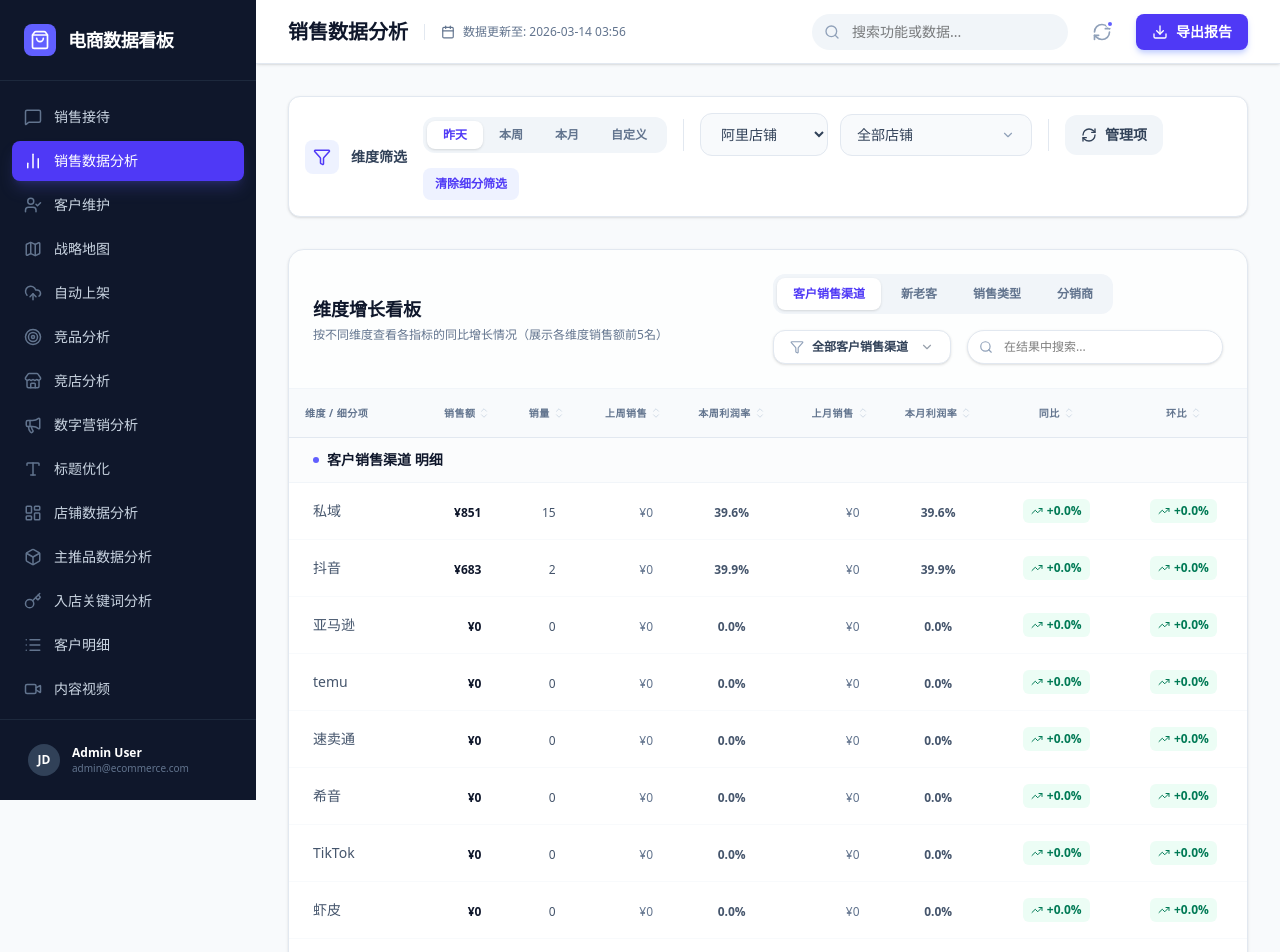
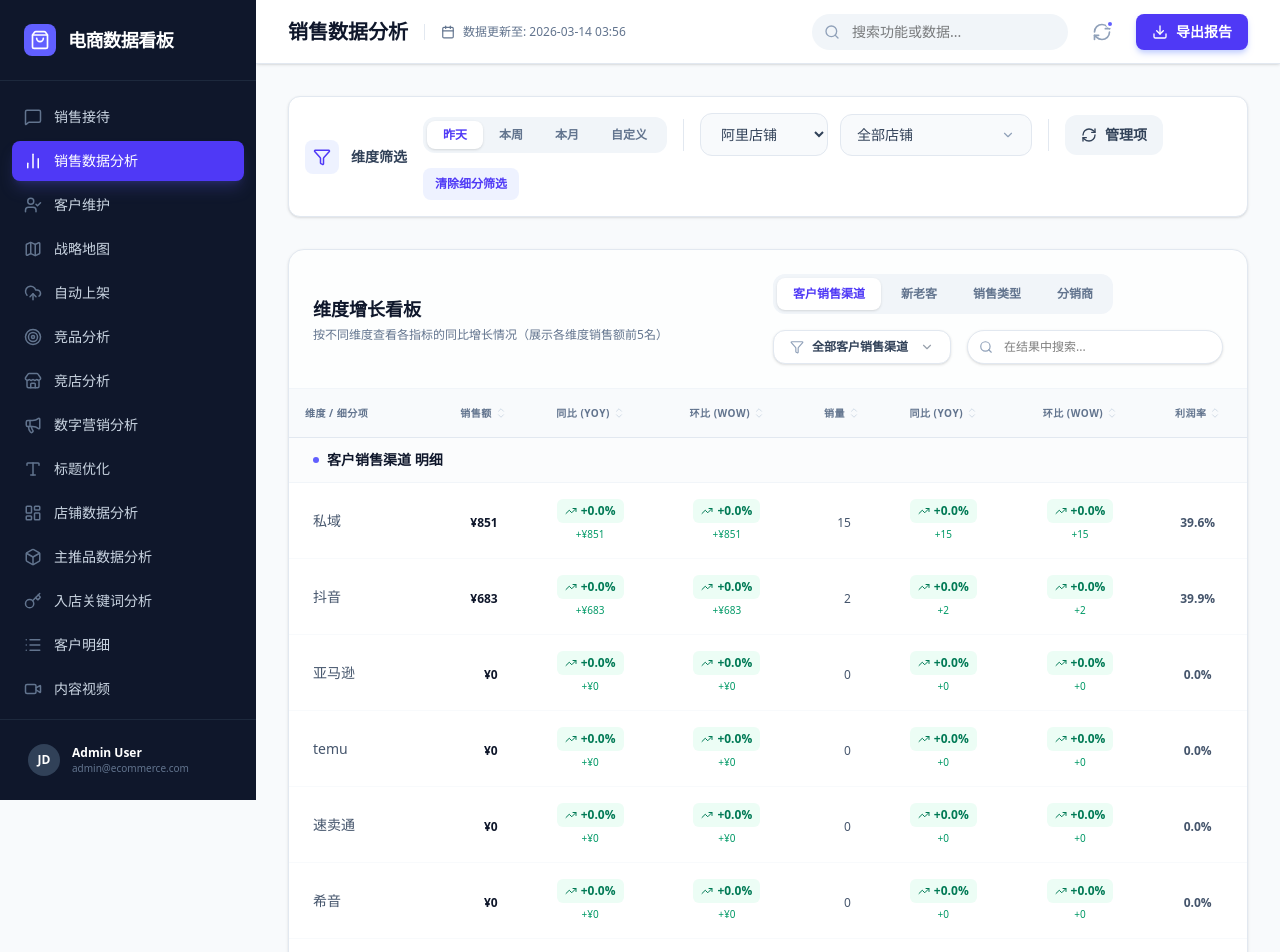
Before and after one commit to ysua81/-, a React (Vite) app: page / in a window 1280 px wide. Shown: the top 952 px of the page. Built offline with nearby package versions, Linux system fonts and the light colour scheme.

Commit message:
feat: Refactor growth calculation logic
Introduces a helper function `getDetailedMetrics` to reduce code duplication and improve readability in the `calculateGrowth` function. This change consolidates metric calculation for various time ranges.

```diff
--- a/src/App.tsx
+++ b/src/App.tsx
@@ -1320,10 +1320,6 @@ export default function App() {
     };
 
     const calculateGrowth = (subset: SalesRecord[]) => {
-      let currentPeriodSales = 0;
-      let previousPeriodSales = 0;
-      let lastYearPeriodSales = 0;
-
       const today = startOfDay(now);
       const yesterday = subDays(today, 1);
       const dayBeforeYesterday = subDays(today, 2);
@@ -1338,40 +1334,53 @@ export default function App() {
       const lastMonthStart = subMonths(thisMonthStart, 1);
       const lastYearThisMonthStart = subYears(thisMonthStart, 1);
 
-      // New metrics for the specific columns requested
-      const lastWeekMetrics = getMetricsInRange(subset, lastWeekStart, thisWeekStart);
-      const thisWeekMetrics = getMetricsInRange(subset, thisWeekStart, now);
-      const lastMonthMetrics = getMetricsInRange(subset, lastMonthStart, thisMonthStart);
-      const thisMonthMetrics = getMetricsInRange(subset, thisMonthStart, now);
+      const getDetailedMetrics = (start: Date, end: Date) => {
+        const filtered = subset.filter(d => isWithinInterval(parseISO(d.date), { start, end }));
+        const salesAmount = filtered.reduce((sum, d) => sum + d.salesAmount, 0);
+        const salesVolume = filtered.reduce((sum, d) => sum + d.salesVolume, 0);
+        const costAmount = filtered.reduce((sum, d) => sum + d.costAmount, 0);
+        const margin = salesAmount === 0 ? 0 : ((salesAmount - costAmount) / salesAmount) * 100;
+        return { salesAmount, salesVolume, margin };
+      };
+
+      let current, previous, lastYear;
 
       if (timeRange === '昨天') {
-        currentPeriodSales = getMetricsInRange(subset, yesterday, today).sales;
-        previousPeriodSales = getMetricsInRange(subset, dayBeforeYesterday, yesterday).sales;
-        lastYearPeriodSales = getMetricsInRange(subset, lastYearYesterday, lastYearToday).sales;
+        current = getDetailedMetrics(yesterday, today);
+        previous = getDetailedMetrics(dayBeforeYesterday, yesterday);
+        lastYear = getDetailedMetrics(lastYearYesterday, lastYearToday);
       } else if (timeRange === '本周') {
-        currentPeriodSales = thisWeekMetrics.sales;
-        previousPeriodSales = lastWeekMetrics.sales;
-        lastYearPeriodSales = getMetricsInRange(subset, lastYearThisWeekStart, subYears(now, 1)).sales;
+        current = getDetailedMetrics(thisWeekStart, now);
+        previous = getDetailedMetrics(lastWeekStart, thisWeekStart);
+        lastYear = getDetailedMetrics(lastYearThisWeekStart, subYears(now, 1));
       } else if (timeRange === '本月') {
-        currentPeriodSales = thisMonthMetrics.sales;
-        previousPeriodSales = lastMonthMetrics.sales;
-        lastYearPeriodSales = getMetricsInRange(subset, lastYearThisMonthStart, subYears(now, 1)).sales;
+        current = getDetailedMetrics(thisMonthStart, now);
+        previous = getDetailedMetrics(lastMonthStart, thisMonthStart);
+        lastYear = getDetailedMetrics(lastYearThisMonthStart, subYears(now, 1));
       } else {
-        // 自定义 or default
-        currentPeriodSales = subset.reduce((sum, d) => sum + d[selectedMetric], 0);
-        previousPeriodSales = 0;
-        lastYearPeriodSales = 0;
+        // Default to last 30 days vs previous 30 days
+        current = getDetailedMetrics(subDays(now, 30), now);
+        previous = getDetailedMetrics(subDays(now, 60), subDays(now, 30));
+        lastYear = getDetailedMetrics(subYears(subDays(now, 30), 1), subYears(now, 1));
       }
 
+      const calcGrowth = (curr: number, prev: number) => prev === 0 ? 0 : ((curr - prev) / prev) * 100;
+
       return {
-        salesAmount: subset.reduce((sum, d) => sum + d.salesAmount, 0),
-        salesVolume: subset.reduce((sum, d) => sum + d.salesVolume, 0),
-        lastWeekSales: lastWeekMetrics.sales,
-        thisWeekMargin: thisWeekMetrics.margin,
-        lastMonthSales: lastMonthMetrics.sales,
-        thisMonthMargin: thisMonthMetrics.margin,
-        wow: previousPeriodSales === 0 ? 0 : ((currentPeriodSales - previousPeriodSales) / previousPeriodSales) * 100,
-        yoy: lastYearPeriodSales === 0 ? 0 : ((currentPeriodSales - lastYearPeriodSales) / lastYearPeriodSales) * 100,
+        salesAmount: current.salesAmount,
+        salesAmountYoY: calcGrowth(current.salesAmount, lastYear.salesAmount),
+        salesAmountYoYDiff: current.salesAmount - lastYear.salesAmount,
+        salesAmountWoW: calcGrowth(current.salesAmount, previous.salesAmount),
+        salesAmountWoWDiff: current.salesAmount - previous.salesAmount,
+        salesVolume: current.salesVolume,
+        salesVolumeYoY: calcGrowth(current.salesVolume, lastYear.salesVolume),
+        salesVolumeYoYDiff: current.salesVolume - lastYear.salesVolume,
+        salesVolumeWoW: calcGrowth(current.salesVolume, previous.salesVolume),
+        salesVolumeWoWDiff: current.salesVolume - previous.salesVolume,
+        margin: current.margin,
+        // Compatibility keys
+        yoy: calcGrowth(current[selectedMetric === 'salesAmount' ? 'salesAmount' : 'salesVolume'], lastYear[selectedMetric === 'salesAmount' ? 'salesAmount' : 'salesVolume']),
+        wow: calcGrowth(current[selectedMetric === 'salesAmount' ? 'salesAmount' : 'salesVolume'], previous[selectedMetric === 'salesAmount' ? 'salesAmount' : 'salesVolume']),
         total: subset.reduce((sum, d) => sum + d[selectedMetric], 0),
       };
     };
@@ -1948,8 +1957,8 @@ export default function App() {
             </section>
 
             {/* Unified Dimension Table */}
-            <div className="bg-white rounded-2xl border border-slate-200 shadow-sm overflow-hidden">
-              <div className="p-6 border-b border-slate-100 bg-slate-50/30 flex items-center justify-between">
+            <div className="bg-white rounded-2xl border border-slate-200 shadow-sm">
+              <div className="p-6 border-b border-slate-100 bg-slate-50/30 flex items-center justify-between rounded-t-2xl">
                 <div>
                   <h2 className="text-lg font-bold text-slate-900">维度增长看板</h2>
                   <p className="text-xs text-slate-500 mt-1">按不同维度查看各指标的同比增长情况（展示各维度{selectedMetric === 'salesAmount' ? '销售额' : '销量'}前5名）</p>
@@ -2068,19 +2077,18 @@ export default function App() {
 
               </div>
 
-              <div className="overflow-x-auto">
+              <div className="overflow-x-auto rounded-b-2xl">
                 <table className="w-full text-left border-collapse">
                   <thead>
                     <tr className="bg-slate-50 text-slate-500 text-[10px] font-bold uppercase tracking-wider border-b border-slate-200">
                       <SortableHeader label="维度 / 细分项" sortKey="id" currentSort={tableSortConfig} onSort={handleTableSort} />
                       <SortableHeader label="销售额" sortKey="salesAmount" currentSort={tableSortConfig} onSort={handleTableSort} align="right" />
+                      <SortableHeader label="同比 (YoY)" sortKey="salesAmountYoY" currentSort={tableSortConfig} onSort={handleTableSort} align="center" />
+                      <SortableHeader label="环比 (WoW)" sortKey="salesAmountWoW" currentSort={tableSortConfig} onSort={handleTableSort} align="center" />
                       <SortableHeader label="销量" sortKey="salesVolume" currentSort={tableSortConfig} onSort={handleTableSort} align="right" />
-                      <SortableHeader label="上周销售" sortKey="lastWeekSales" currentSort={tableSortConfig} onSort={handleTableSort} align="right" />
-                      <SortableHeader label="本周利润率" sortKey="thisWeekMargin" currentSort={tableSortConfig} onSort={handleTableSort} align="center" />
-                      <SortableHeader label="上月销售" sortKey="lastMonthSales" currentSort={tableSortConfig} onSort={handleTableSort} align="right" />
-                      <SortableHeader label="本月利润率" sortKey="thisMonthMargin" currentSort={tableSortConfig} onSort={handleTableSort} align="center" />
-                      <SortableHeader label="同比" sortKey="yoy" currentSort={tableSortConfig} onSort={handleTableSort} align="center" />
-                      <SortableHeader label="环比" sortKey="wow" currentSort={tableSortConfig} onSort={handleTableSort} align="center" />
+                      <SortableHeader label="同比 (YoY)" sortKey="salesVolumeYoY" currentSort={tableSortConfig} onSort={handleTableSort} align="center" />
+                      <SortableHeader label="环比 (WoW)" sortKey="salesVolumeWoW" currentSort={tableSortConfig} onSort={handleTableSort} align="center" />
+                      <SortableHeader label="利润率" sortKey="margin" currentSort={tableSortConfig} onSort={handleTableSort} align="center" />
                     </tr>
                   </thead>
                   <tbody className="divide-y divide-slate-100">
@@ -2143,26 +2151,23 @@ export default function App() {
                                 <td className="px-6 py-4 text-right">
                                   <span className="text-xs font-bold text-slate-900">¥{(item.metrics as any).salesAmount.toLocaleString()}</span>
                                 </td>
+                                <td className="px-6 py-4 text-center">
+                                  <CompactGrowth value={(item.metrics as any).salesAmountYoY} diff={(item.metrics as any).salesAmountYoYDiff} prefix="¥" />
+                                </td>
+                                <td className="px-6 py-4 text-center">
+                                  <CompactGrowth value={(item.metrics as any).salesAmountWoW} diff={(item.metrics as any).salesAmountWoWDiff} prefix="¥" />
+                                </td>
                                 <td className="px-6 py-4 text-right">
                                   <span className="text-xs font-medium text-slate-600">{(item.metrics as any).salesVolume.toLocaleString()}</span>
                                 </td>
-                                <td className="px-6 py-4 text-right">
-                                  <span className="text-xs font-medium text-slate-500">¥{(item.metrics as any).lastWeekSales.toLocaleString()}</span>
+                                <td className="px-6 py-4 text-center">
+                                  <CompactGrowth value={(item.metrics as any).salesVolumeYoY} diff={(item.metrics as any).salesVolumeYoYDiff} />
                                 </td>
                                 <td className="px-6 py-4 text-center">
-                                  <span className="text-xs font-bold text-slate-600">{(item.metrics as any).thisWeekMargin.toFixed(1)}%</span>
-                                </td>
-                                <td className="px-6 py-4 text-right">
-                                  <span className="text-xs font-medium text-slate-500">¥{(item.metrics as any).lastMonthSales.toLocaleString()}</span>
+                                  <CompactGrowth value={(item.metrics as any).salesVolumeWoW} diff={(item.metrics as any).salesVolumeWoWDiff} />
                                 </td>
                                 <td className="px-6 py-4 text-center">
-                                  <span className="text-xs font-bold text-slate-600">{(item.metrics as any).thisMonthMargin.toFixed(1)}%</span>
-                                </td>
-                                <td className="px-6 py-4 text-center">
-                                  <CompactGrowth value={item.metrics.yoy} />
-                                </td>
-                                <td className="px-6 py-4 text-center">
-                                  <CompactGrowth value={item.metrics.wow} />
+                                  <span className="text-xs font-bold text-slate-600">{(item.metrics as any).margin.toFixed(1)}%</span>
                                 </td>
                               </tr>
                             );
@@ -2299,8 +2304,8 @@ export default function App() {
             </div>
 
             {/* List Content */}
-            <div className="bg-white rounded-2xl border border-slate-200 shadow-sm overflow-hidden">
-              <div className="p-6 border-b border-slate-100 flex items-center justify-between">
+            <div className="bg-white rounded-2xl border border-slate-200 shadow-sm">
+              <div className="p-6 border-b border-slate-100 flex items-center justify-between rounded-t-2xl">
                 <h3 className="font-bold text-slate-900">{rankingType} - {productFilter}</h3>
                 <div className="flex items-center gap-2">
                   <span className="text-xs text-slate-400">排序依据: </span>
@@ -2314,7 +2319,7 @@ export default function App() {
                 </div>
               </div>
 
-              <div className="overflow-x-auto">
+              <div className="overflow-x-auto rounded-b-2xl">
                 <table className="w-full text-left border-collapse">
                   <thead>
                     <tr className="bg-white text-slate-500 text-[11px] font-bold uppercase tracking-wider border-b border-slate-100">
@@ -3161,15 +3166,25 @@ function DimensionModule({ title, selection, metrics, breakdown, onSelect }: Dim
   );
 }
 
-function CompactGrowth({ value }: { value: number }) {
+function CompactGrowth({ value, diff, prefix = "" }: { value: number, diff?: number, prefix?: string }) {
   const isPositive = value >= 0;
   return (
-    <div className={cn(
-      "inline-flex items-center gap-1 px-2 py-1 rounded-md font-bold text-xs",
-      isPositive ? "text-emerald-700 bg-emerald-50" : "text-rose-700 bg-rose-50"
-    )}>
-      {isPositive ? <TrendingUp size={12} /> : <TrendingDown size={12} />}
-      {isPositive ? '+' : ''}{value.toFixed(1)}%
+    <div className="flex flex-col items-center gap-1">
+      <div className={cn(
+        "inline-flex items-center gap-1 px-2 py-1 rounded-md font-bold text-xs",
+        isPositive ? "text-emerald-700 bg-emerald-50" : "text-rose-700 bg-rose-50"
+      )}>
+        {isPositive ? <TrendingUp size={12} /> : <TrendingDown size={12} />}
+        {isPositive ? '+' : ''}{value.toFixed(1)}%
+      </div>
+      {diff !== undefined && (
+        <span className={cn(
+          "text-[10px] font-medium",
+          isPositive ? "text-emerald-600" : "text-rose-600"
+        )}>
+          {isPositive ? '+' : ''}{prefix}{diff.toLocaleString()}
+        </span>
+      )}
     </div>
   );
 }
```
